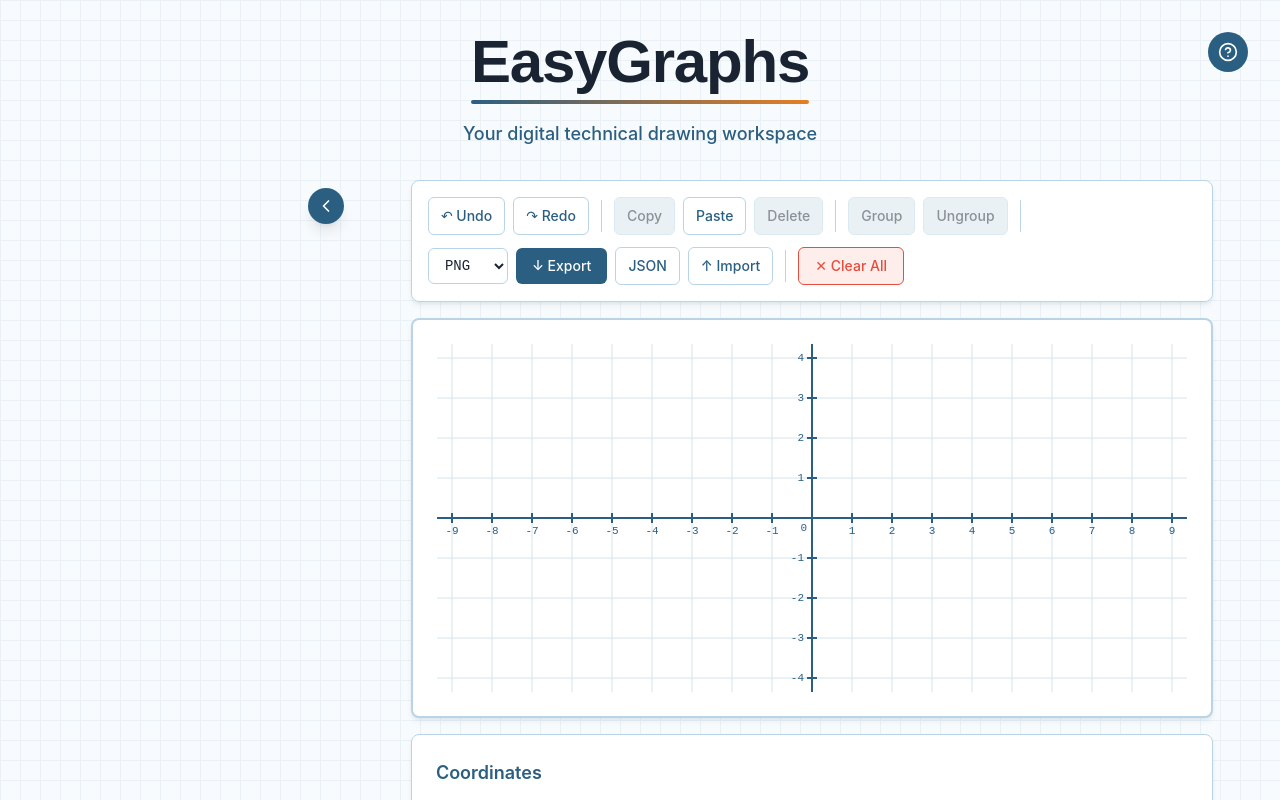
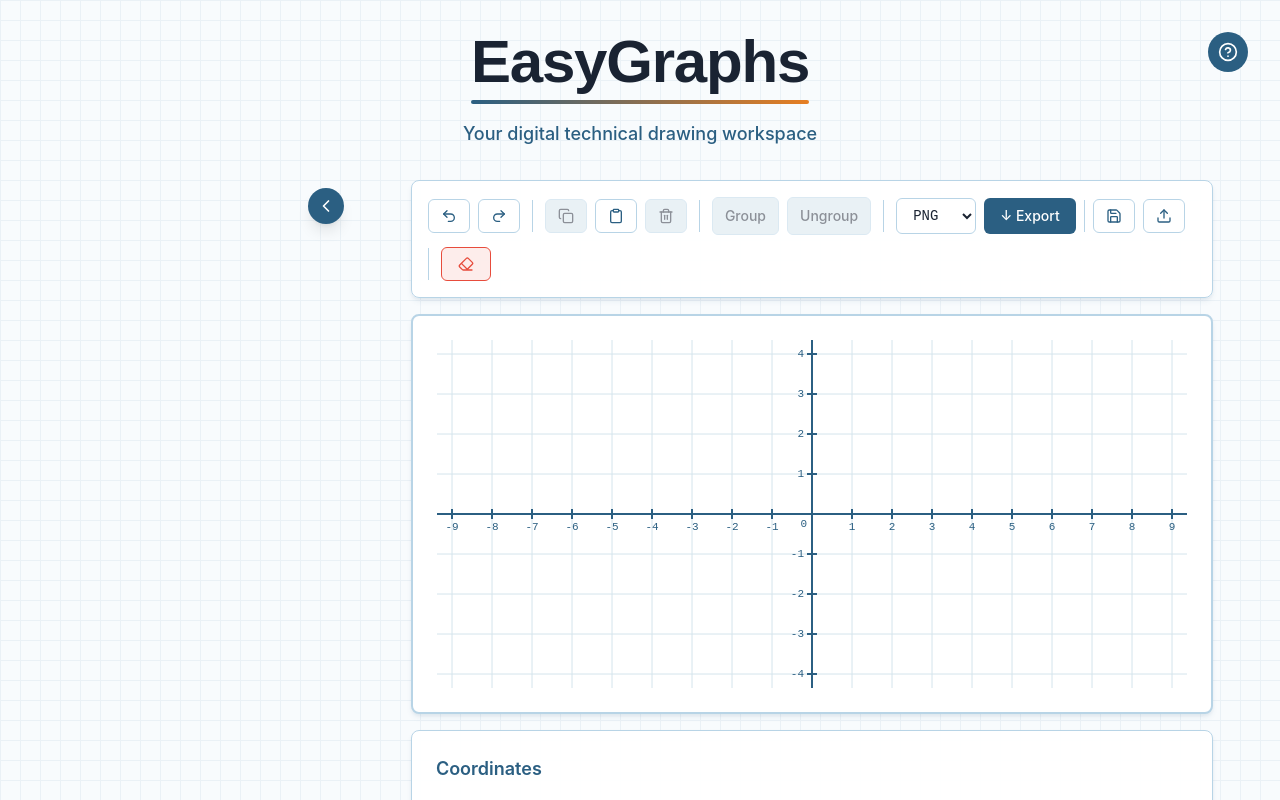
Before and after one commit to mfmanca2000/easygraphs, a Next.js app: page / in a window 1280 px wide. Shown: the top 800 px of the page. Built offline with nearby package versions, Linux system fonts and the light colour scheme.

Commit message:
fix: actionsPanel

```diff
--- a/app/components/ActionsPanel.tsx
+++ b/app/components/ActionsPanel.tsx
@@ -1,6 +1,7 @@
 'use client';
 
 import { useState } from 'react';
+import { Copy, Clipboard, Trash2, Undo2, Redo2, Save, Upload, Eraser } from 'lucide-react';
 
 export interface ActionsPanelProps {
   onUndo: () => void;
@@ -51,7 +52,7 @@ export default function ActionsPanel({
         <div className="flex gap-2">
           <button
             onClick={onUndo}
-            className="px-3 py-2 rounded-md text-sm font-medium transition-all"
+            className="px-3 py-2 rounded-md text-sm font-medium transition-all flex items-center gap-2"
             style={{
               background: 'transparent',
               color: 'var(--architect-blue)',
@@ -59,11 +60,11 @@ export default function ActionsPanel({
             }}
             title="Undo (Ctrl+Z)"
           >
-            ↶ Undo
+            <Undo2 size={16} />
           </button>
           <button
             onClick={onRedo}
-            className="px-3 py-2 rounded-md text-sm font-medium transition-all"
+            className="px-3 py-2 rounded-md text-sm font-medium transition-all flex items-center gap-2"
             style={{
               background: 'transparent',
               color: 'var(--architect-blue)',
@@ -71,7 +72,7 @@ export default function ActionsPanel({
             }}
             title="Redo (Ctrl+Y)"
           >
-            ↷ Redo
+            <Redo2 size={16} />
           </button>
         </div>
 
@@ -83,7 +84,7 @@ export default function ActionsPanel({
           <button
             onClick={onCopy}
             disabled={!hasSelection}
-            className="px-3 py-2 rounded-md text-sm font-medium transition-all"
+            className="px-3 py-2 rounded-md text-sm font-medium transition-all flex items-center gap-2"
             style={{
               background: hasSelection ? 'transparent' : 'var(--graph-lines)',
               color: hasSelection ? 'var(--architect-blue)' : 'var(--pencil-lead)',
@@ -93,11 +94,11 @@ export default function ActionsPanel({
             }}
             title="Copy (Ctrl+C)"
           >
-            Copy
+            <Copy size={16} />
           </button>
           <button
             onClick={onPaste}
-            className="px-3 py-2 rounded-md text-sm font-medium transition-all"
+            className="px-3 py-2 rounded-md text-sm font-medium transition-all flex items-center gap-2"
             style={{
               background: 'transparent',
               color: 'var(--architect-blue)',
@@ -105,12 +106,12 @@ export default function ActionsPanel({
             }}
             title="Paste (Ctrl+V)"
           >
-            Paste
+            <Clipboard size={16} />
           </button>
           <button
             onClick={onDelete}
             disabled={!hasSelection}
-            className="px-3 py-2 rounded-md text-sm font-medium transition-all"
+            className="px-3 py-2 rounded-md text-sm font-medium transition-all flex items-center gap-2"
             style={{
               background: hasSelection ? 'transparent' : 'var(--graph-lines)',
               color: hasSelection ? 'var(--architect-red)' : 'var(--pencil-lead)',
@@ -120,7 +121,7 @@ export default function ActionsPanel({
             }}
             title="Delete (Del/Backspace)"
           >
-            Delete
+            <Trash2 size={16} />
           </button>
         </div>
 
@@ -245,9 +246,12 @@ export default function ActionsPanel({
             ↓ Export
           </button>
 
+          {/* Divider */}
+          <div style={{ width: '1px', height: '32px', background: 'var(--canvas-border)' }} />
+
           <button
             onClick={onExportJSON}
-            className="px-3 py-2 rounded-md text-sm font-medium transition-all"
+            className="px-3 py-2 rounded-md text-sm font-medium transition-all flex items-center gap-2"
             style={{
               background: 'transparent',
               color: 'var(--architect-blue)',
@@ -255,12 +259,12 @@ export default function ActionsPanel({
             }}
             title="Export as JSON"
           >
-            JSON
+            <Save size={16} />
           </button>
 
           <button
             onClick={onImportJSON}
-            className="px-3 py-2 rounded-md text-sm font-medium transition-all"
+            className="px-3 py-2 rounded-md text-sm font-medium transition-all flex items-center gap-2"
             style={{
               background: 'transparent',
               color: 'var(--architect-blue)',
@@ -268,7 +272,7 @@ export default function ActionsPanel({
             }}
             title="Import JSON"
           >
-            ↑ Import
+            <Upload size={16} />
           </button>
         </div>
 
@@ -278,14 +282,15 @@ export default function ActionsPanel({
         {/* Clear All */}
         <button
           onClick={onClear}
-          className="px-4 py-2 rounded-md text-sm font-medium transition-all"
+          className="px-4 py-2 rounded-md text-sm font-medium transition-all flex items-center gap-2"
           style={{
             background: 'rgba(231, 76, 60, 0.1)',
             color: 'var(--architect-red)',
             border: '1.5px solid var(--architect-red)'
           }}
+          title="Clear All"
         >
-          ✕ Clear All
+          <Eraser size={16} />
         </button>
       </div>
     </div>
--- a/app/page.tsx
+++ b/app/page.tsx
@@ -576,7 +576,7 @@ export default function Home() {
             />
           </CollapsiblePanel>
 
-          <CollapsiblePanel id="labels" title="Labels & Text" defaultExpanded={false}>
+          <CollapsiblePanel id="labels" title="Labels & Text" defaultExpanded={true}>
             <LabelControls
               labels={labels}
               onLabelsChange={handleLabelsChange}
@@ -586,7 +586,7 @@ export default function Home() {
             />
           </CollapsiblePanel>
 
-          <CollapsiblePanel id="fill" title="Fill Areas" defaultExpanded={false}>
+          <CollapsiblePanel id="fill" title="Fill Areas" defaultExpanded={true}>
             <FillAreaControls
               elementCount={elementCount}
               elements={elements}
```
